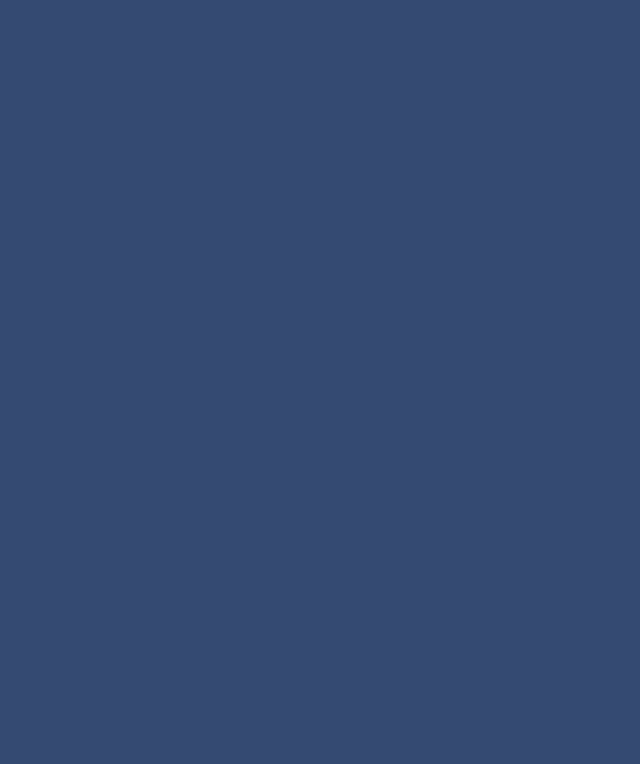
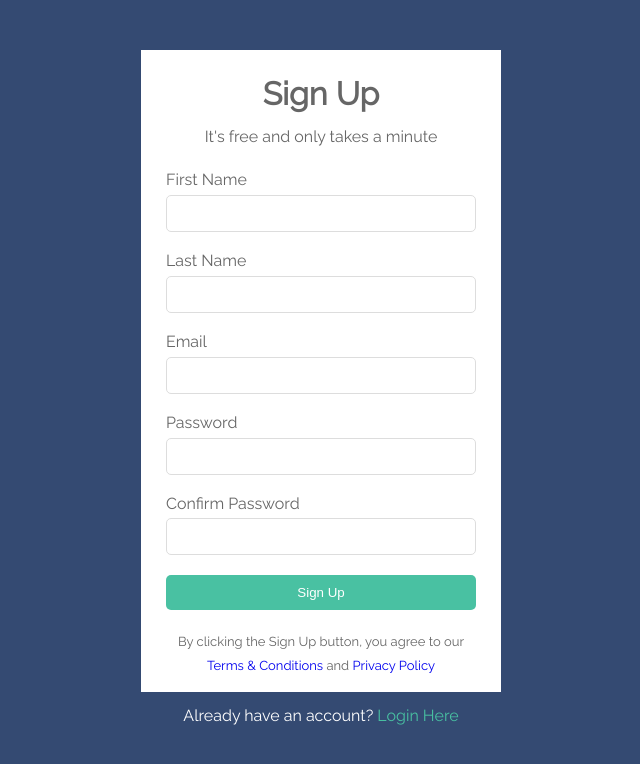
Before and after one commit to TheDudeThatCode/Fun-with-DS-and-Algo, a plain HTML site: page 30 Days of Code/Day 8/Sign_Up_Form_Using_HTML_And_CSS.html in a window 1280 px wide. Shown: the whole page, without its empty margins (319-959 px from the left). Drawn offline with Linux system fonts and the light colour scheme.

Commit message:
Update Sign_Up_Form_Using_HTML_And_CSS.html

```diff
--- a/30 Days of Code/Day 8/Sign_Up_Form_Using_HTML_And_CSS.html
+++ b/30 Days of Code/Day 8/Sign_Up_Form_Using_HTML_And_CSS.html
@@ -1,3 +1,12 @@
+<!DOCTYPE html>
+<html lang="en">
+
+<head>
+  <meta charset="UTF-8" />
+  <meta name="viewport" content="width=device-width, initial-scale=1.0" />
+  <meta http-equiv="X-UA-Compatible" content="ie=edge" />
+  <title>Form Styling</title>
+  <link href="https://fonts.googleapis.com/css?family=Raleway" rel="stylesheet" />
   <style>
     * {
       box-sizing: border-box;
@@ -133,3 +142,45 @@
     }
   </style>
 </head>
+
+<body>
+  <div id="container">
+    <div class="form-wrap">
+      <h1>Sign Up</h1>
+      <p>It's free and only takes a minute</p>
+      <form>
+        <div class="form-group">
+          <label for="first-name">First Name</label>
+          <input type="text" name="firstName" id="first-name" />
+        </div>
+        <div class="form-group">
+          <label for="last-name">Last Name</label>
+          <input type="text" name="lastName" id="last-name" />
+        </div>
+        <div class="form-group">
+          <label for="email">Email</label>
+          <input type="email" name="email" id="email" />
+        </div>
+        <div class="form-group">
+          <label for="password">Password</label>
+          <input type="password" name="password" id="password" />
+        </div>
+        <div class="form-group">
+          <label for="password2">Confirm Password</label>
+          <input type="password" name="pasword2" id="password2" />
+        </div>
+        <button type="submit" class="btn">Sign Up</button>
+        <p class="bottom-text">
+          By clicking the Sign Up button, you agree to our
+          <a href="#">Terms & Conditions</a> and
+          <a href="#">Privacy Policy</a>
+        </p>
+      </form>
+    </div>
+    <footer>
+      <p>Already have an account? <a href="#">Login Here</a></p>
+    </footer>
+  </div>
+</body>
+
+</html>
```
